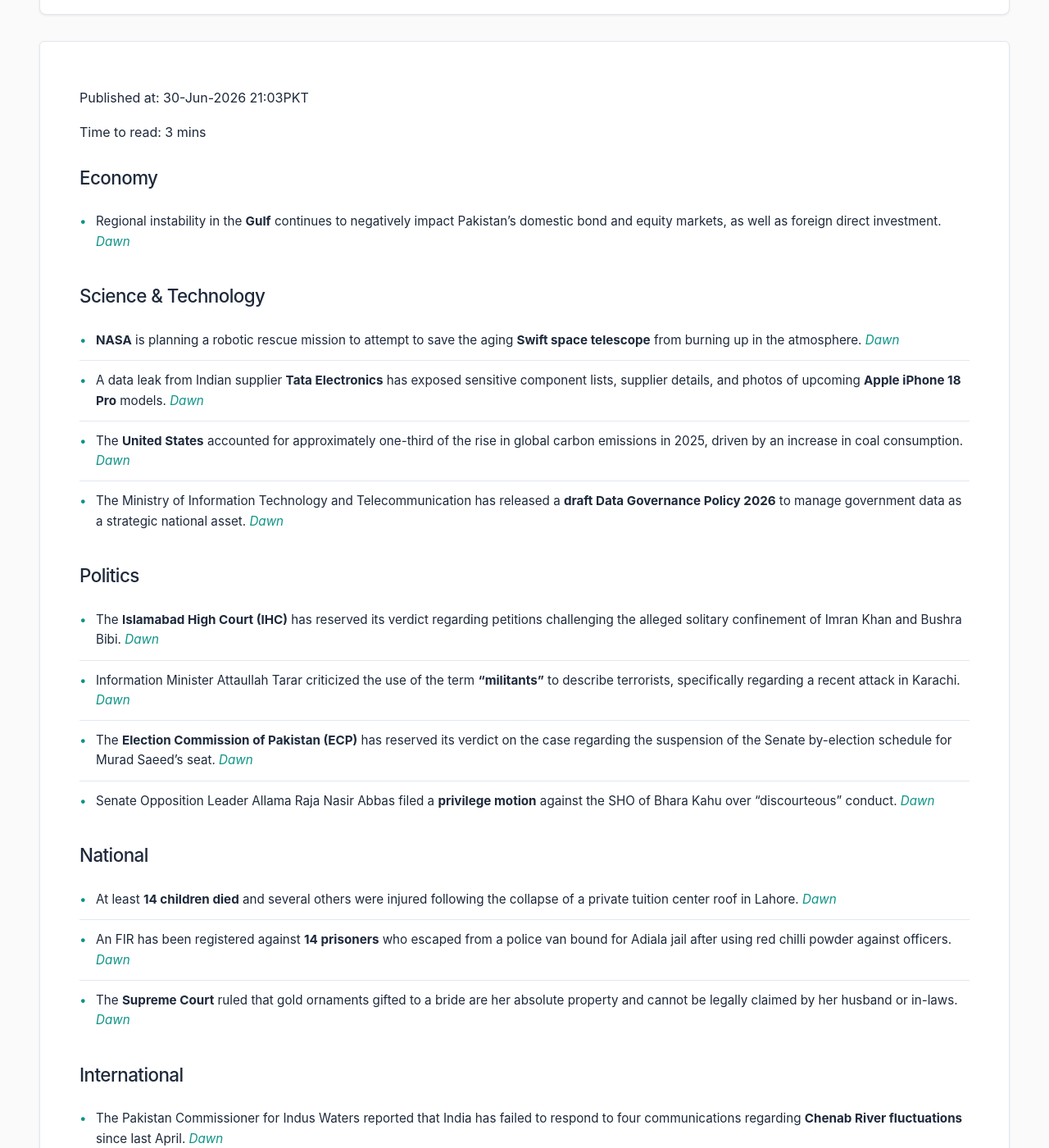
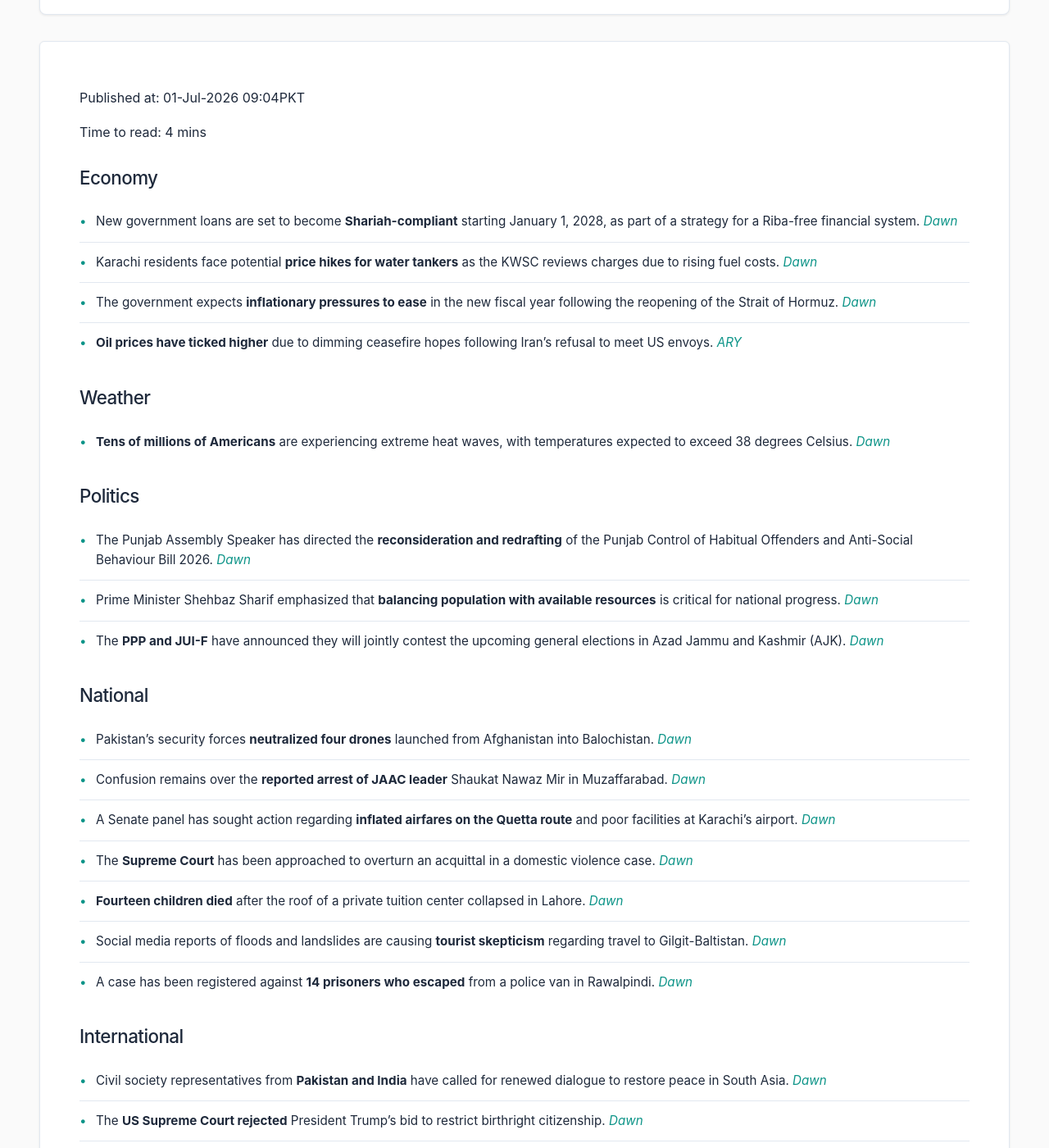
Before and after one commit to zsubzwary/news, a Jekyll site: the page built from en/index.md, in a window 1280 px wide and 1400 px high, scrolled down 209 px. Shown: the whole window at 82% size. Built offline with Jekyll 4.4.1, drawn with Linux system fonts in a browser that asks for light colours; some web fonts are replaced; comment, search, counter and statistics services are not loaded; some of the changed text lies outside the part shown.

Commit message:
DateTime; 2026-07-01T04:04:36.184Z

```diff
--- a/en/index.md
+++ b/en/index.md
@@ -4,38 +4,50 @@ title: Pakistan News Briefing
 lang: en
 ---
 
-Published at: 30-Jun-2026 21:03PKT
+Published at: 01-Jul-2026 09:04PKT
 
-Time to read: 3 mins
+Time to read: 4 mins
 
 ### Economy
-- Regional instability in the **Gulf** continues to negatively impact Pakistan’s domestic bond and equity markets, as well as foreign direct investment. *[Dawn](https://www.dawn.com/news/2011767/gulf-turmoil-hurting-pakistans-economic-outlook)*
+- New government loans are set to become **Shariah-compliant** starting January 1, 2028, as part of a strategy for a Riba-free financial system. *[Dawn](https://www.dawn.com/news/2012065/new-govt-loans-to-be-shariah-compliant-from-2028)*
+- Karachi residents face potential **price hikes for water tankers** as the KWSC reviews charges due to rising fuel costs. *[Dawn](https://www.dawn.com/news/2012051/karachiites-in-for-price-shock-as-kwsc-set-to-hike-bowser-charges)*
+- The government expects **inflationary pressures to ease** in the new fiscal year following the reopening of the Strait of Hormuz. *[Dawn](https://www.dawn.com/news/2011978/govt-expects-easing-inflationary-pressure-in-new-fiscal-year-following-reopening-of-strait-of-hormuz)*
+- **Oil prices have ticked higher** due to dimming ceasefire hopes following Iran's refusal to meet US envoys. *[ARY](https://arynews.tv/oil-ticks-higher-after-irans-refusal-to-meet-us-envoys)*
 
-### Science & Technology
-- **NASA** is planning a robotic rescue mission to attempt to save the aging **Swift space telescope** from burning up in the atmosphere. *[Dawn](https://www.dawn.com/news/2011969/nasa-plans-robotic-mission-to-save-ageing-space-telescope)*
-- A data leak from Indian supplier **Tata Electronics** has exposed sensitive component lists, supplier details, and photos of upcoming **Apple iPhone 18 Pro** models. *[Dawn](https://www.dawn.com/news/2011837/apple-iphone-18-pro-supplier-list-parts-and-photos-exposed-in-indian-suppliers-data-leak)*
-- The **United States** accounted for approximately one-third of the rise in global carbon emissions in 2025, driven by an increase in coal consumption. *[Dawn](https://www.dawn.com/news/2011852/us-leads-global-co2-emissions-increase-in-2025-report-finds)*
-- The Ministry of Information Technology and Telecommunication has released a **draft Data Governance Policy 2026** to manage government data as a strategic national asset. *[Dawn](https://www.dawn.com/news/2011804/it-ministry-unveils-draft-data-governance-policy)*
+### Weather
+- **Tens of millions of Americans** are experiencing extreme heat waves, with temperatures expected to exceed 38 degrees Celsius. *[Dawn](https://www.dawn.com/news/2011990/tens-of-millions-swelter-as-heat-wave-blasts-us)*
 
 ### Politics
-- The **Islamabad High Court (IHC)** has reserved its verdict regarding petitions challenging the alleged solitary confinement of Imran Khan and Bushra Bibi. *[Dawn](https://www.dawn.com/news/2011965/ihc-reserves-verdict-on-maintainability-of-petitions-against-imran-bushras-alleged-solitary-confinement)*
-- Information Minister Attaullah Tarar criticized the use of the term **"militants"** to describe terrorists, specifically regarding a recent attack in Karachi. *[Dawn](https://www.dawn.com/news/2011827/terrorists-must-not-be-called-by-any-other-name-says-info-minister)*
-- The **Election Commission of Pakistan (ECP)** has reserved its verdict on the case regarding the suspension of the Senate by-election schedule for Murad Saeed’s seat. *[Dawn](https://www.dawn.com/news/2011875/ecp-reserves-verdict-on-suspension-of-senate-by-poll-schedule-for-murad-saeeds-seat)*
-- Senate Opposition Leader Allama Raja Nasir Abbas filed a **privilege motion** against the SHO of Bhara Kahu over "discourteous" conduct. *[Dawn](https://www.dawn.com/news/2011841/senate-opposition-leader-files-privilege-motion-against-bhara-kahu-sho-over-discourteous-conduct)*
+- The Punjab Assembly Speaker has directed the **reconsideration and redrafting** of the Punjab Control of Habitual Offenders and Anti-Social Behaviour Bill 2026. *[Dawn](https://www.dawn.com/news/2012019/pa-to-return-controversial-bill-to-govt-for-changes)*
+- Prime Minister Shehbaz Sharif emphasized that **balancing population with available resources** is critical for national progress. *[Dawn](https://www.dawn.com/news/2012079/balance-between-population-and-resources-must-for-progress-pm-shehbaz)*
+- The **PPP and JUI-F** have announced they will jointly contest the upcoming general elections in Azad Jammu and Kashmir (AJK). *[Dawn](https://www.dawn.com/news/2011985/ppp-jui-f-announce-they-will-jointly-contest-upcoming-ajk-elections)*
 
 ### National
-- At least **14 children died** and several others were injured following the collapse of a private tuition center roof in Lahore. *[Dawn](https://www.dawn.com/news/2011968/14-children-dead-in-lahore-tuition-centre-roof-collapse-police)*
-- An FIR has been registered against **14 prisoners** who escaped from a police van bound for Adiala jail after using red chilli powder against officers. *[Dawn](https://www.dawn.com/news/2011866/case-registered-against-14-prisoners-who-escaped-from-prison-van-bound-for-rawalpindis-adiala-jail)*
-- The **Supreme Court** ruled that gold ornaments gifted to a bride are her absolute property and cannot be legally claimed by her husband or in-laws. *[Dawn](https://www.dawn.com/news/2011800/hands-off-bride-jewellery-wedding-gifts-supreme-court-says)*
+- Pakistan's security forces **neutralized four drones** launched from Afghanistan into Balochistan. *[Dawn](https://www.dawn.com/news/2012077/4-drones-from-afghanistan-downed-ispr)*
+- Confusion remains over the **reported arrest of JAAC leader** Shaukat Nawaz Mir in Muzaffarabad. *[Dawn](https://www.dawn.com/news/2012066/official-silence-fuels-confusion-on-arrest-of-jaac-leader-shaukat-nawaz-mir)*
+- A Senate panel has sought action regarding **inflated airfares on the Quetta route** and poor facilities at Karachi’s airport. *[Dawn](https://www.dawn.com/news/2012080/senate-panel-seeks-action-on-high-quetta-air-fares)*
+- The **Supreme Court** has been approached to overturn an acquittal in a domestic violence case. *[Dawn](https://www.dawn.com/news/2011996/petitioner-approaches-sc-to-overturn-ihcs-acquittal-of-accused-in-domestic-violence-case)*
+- **Fourteen children died** after the roof of a private tuition center collapsed in Lahore. *[Dawn](https://www.dawn.com/news/2011968/14-children-dead-in-lahore-tuition-centre-roof-collapse-police)*
+- Social media reports of floods and landslides are causing **tourist skepticism** regarding travel to Gilgit-Baltistan. *[Dawn](https://www.dawn.com/news/2012075/whats-really-happening-on-the-road-to-gilgit-baltistan)*
+- A case has been registered against **14 prisoners who escaped** from a police van in Rawalpindi. *[Dawn](https://www.dawn.com/news/2011866/case-registered-against-14-prisoners-who-escaped-from-prison-van-bound-for-rawalpindis-adiala-jail)*
 
 ### International
-- The Pakistan Commissioner for Indus Waters reported that India has failed to respond to four communications regarding **Chenab River fluctuations** since last April. *[Dawn](https://www.dawn.com/news/2011838/indus-commissioner-says-he-wrote-to-indian-counterpart-4-times-over-chenab-fluctuations-but-no-reply-so-far)*
-- Protests by India's **Cockroach Janta Party** continue in Delhi, seeking the resignation of the education minister amidst potential cabinet reshuffles. *[Dawn](https://www.dawn.com/news/2011878/indias-cockroach-party-seeking-education-ministers-ouster-awaits-cabinet-reshuffle)*
-- **Pakistan** has officially become a permanent member of the International Olive Council (IOC). *[Dawn](https://www.dawn.com/news/2011967/pakistan-becomes-permanent-member-of-international-olive-council)*
-- Rescuers are conducting a final push to find survivors following massive **earthquakes in Venezuela** that have killed over 1,700 people. *[Dawn](https://www.dawn.com/news/2011865/venezuela-rescuers-in-final-push-to-find-survivors-as-families-mourn)*
-- A new poll indicates that most **Americans** still support foreign development aid despite the previous shutdown of USAID. *[Dawn](https://www.dawn.com/news/2011844/a-year-after-usaid-shutdown-americans-still-back-foreign-development-aid-poll-shows)*
-- US envoys and Qatari mediators are meeting in **Doha** to discuss negotiations with Iran following a recent memorandum of understanding to halt the Middle East war. *[Dawn](https://www.dawn.com/news/2011970/talks-in-qatar-after-us-iran-deal-what-we-know)*
-- JKLF chief **Mohammad Yasin Malik** has been implicated in a 35-year-old murder case in Srinagar, India. *[Dawn](https://www.dawn.com/news/2011769/jklf-chief-mohammad-yasin-malik-implicated-in-35-year-old-murder-case)*
+- Civil society representatives from **Pakistan and India** have called for renewed dialogue to restore peace in South Asia. *[Dawn](https://www.dawn.com/news/2012083/south-asian-leaders-urged-to-choose-talks-over-hostility)*
+- The **US Supreme Court rejected** President Trump’s bid to restrict birthright citizenship. *[Dawn](https://www.dawn.com/news/2012111/supreme-court-spurns-trump-on-birthright-citizenship)*
+- The Indus commissioner reported **no response from India** regarding fluctuations in the Chenab River. *[Dawn](https://www.dawn.com/news/2011838/indus-commissioner-says-he-wrote-to-indian-counterpart-4-times-over-chenab-fluctuations-but-no-reply-so-far)*
+- **Pakistan has become a permanent member** of the International Olive Council. *[Dawn](https://www.dawn.com/news/2011967/pakistan-becomes-permanent-member-of-international-olive-council)*
+- Protests by **India's Cockroach Janta Party** continue in demand of the education minister's resignation. *[Dawn](https://www.dawn.com/news/2011878/indias-cockroach-party-seeking-education-ministers-ouster-awaits-cabinet-reshuffle)*
+- **Iran is preparing** for the funeral of Ayatollah Ali Khamenei. *[ARY](https://arynews.tv/iran-prepares-for-ayatollah-ali-khameneis-funeral)*
 
 ### Sports
-- Football fans in Karachi's **Lyari** neighborhood celebrated as **Brazil** advanced to the FIFA World Cup quarterfinals after defeating Japan. *[Dawn](https://www.dawn.com/news/2011964/in-pictures-football-frenzy-at-fever-pitch-in-lyari-as-brazil-advances-to-the-world-cup-quarterfinals)*
+- **Erling Haaland scored a late winner** to send Norway into a World Cup last-16 clash against Brazil. *[Dawn](https://www.dawn.com/news/2011993/haaland-scores-winner-to-send-norway-into-last-16-brazil-clash)*
+- A **World Cup match between Mexico and Ecuador** was delayed due to rain. *[ARY](https://arynews.tv/mexico-v-ecuador-world-cup-last-32)*
+- **Thomas Tuchel** expressed high expectations for England's World Cup performance. *[ARY](https://arynews.tv/tuchel-refuses-to-dampen-england-world-cup-expectations)*
+- **Koeman has stepped down** as the Netherlands coach following their World Cup exit. *[ARY](https://arynews.tv/koeman-steps-down-as-netherlands-coach-after-world-cup-exit)*
+- **France defeated Sweden** to secure a spot in the World Cup last-16. *[ARY](https://arynews.tv/france-beat-sweden-to-move-into-world-cup-last-16)*
+- **Serena Williams** competed in her first Wimbledon singles match in four years. *[ARY](https://arynews.tv/serena-beaten-at-wimbledon-in-first-singles-match-in-four-years)*
+
+### Other
+- **Taylor Frankie Paul** faces ongoing legal troubles as her ex-husband files for a restraining order. *[ARY](https://arynews.tv/taylor-frankie-pauls-ex-husband-files-for-restraining-order)*
+- **Anne Hathaway** has kicked off her ‘The Odyssey’ tour. *[ARY](https://arynews.tv/anne-hathaway-kicks-off-the-odyssey-tour)*
+- A new trailer for **'Not Alone'** featuring Timothée Chalamet and Selena Gomez has been released. *[ARY](https://arynews.tv/timothee-chalamet-selena-gomez-share-love-story-in-not-alone-trailer)*
```
